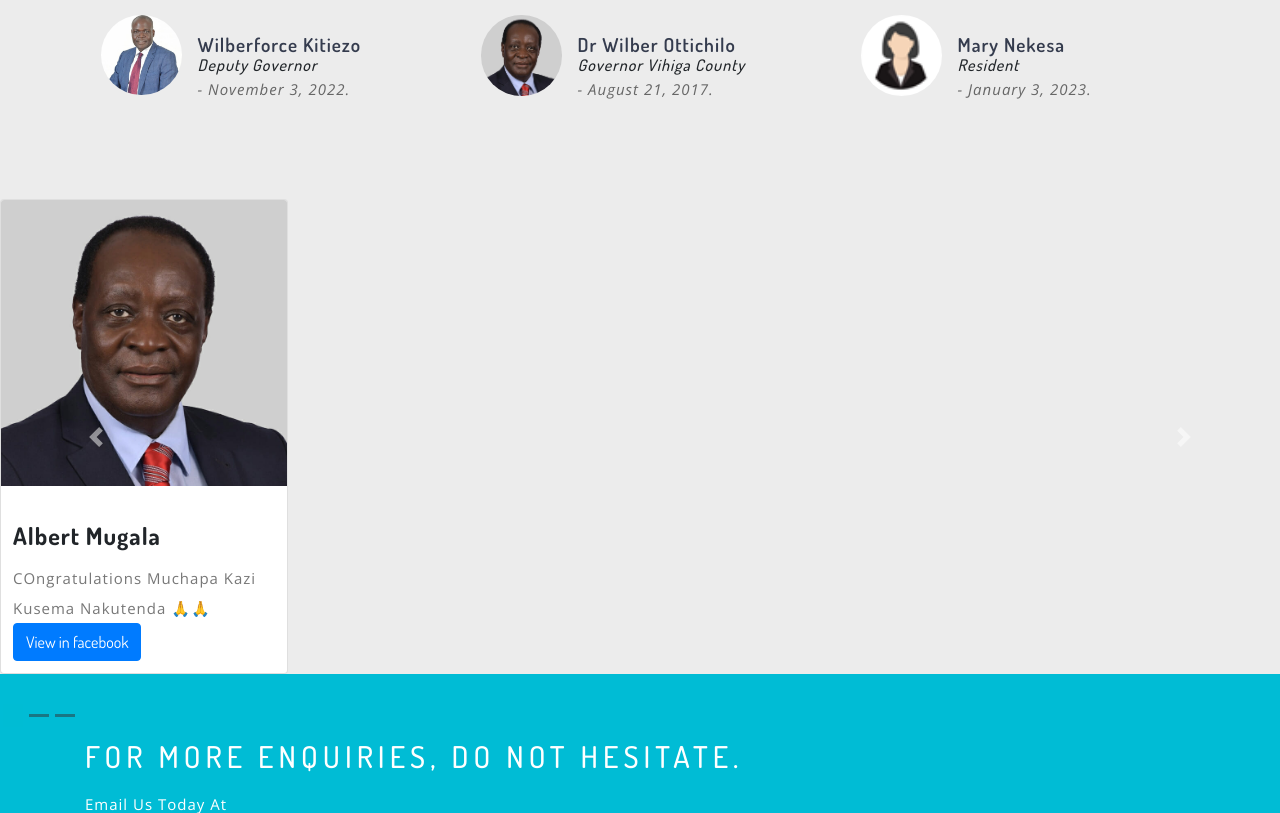
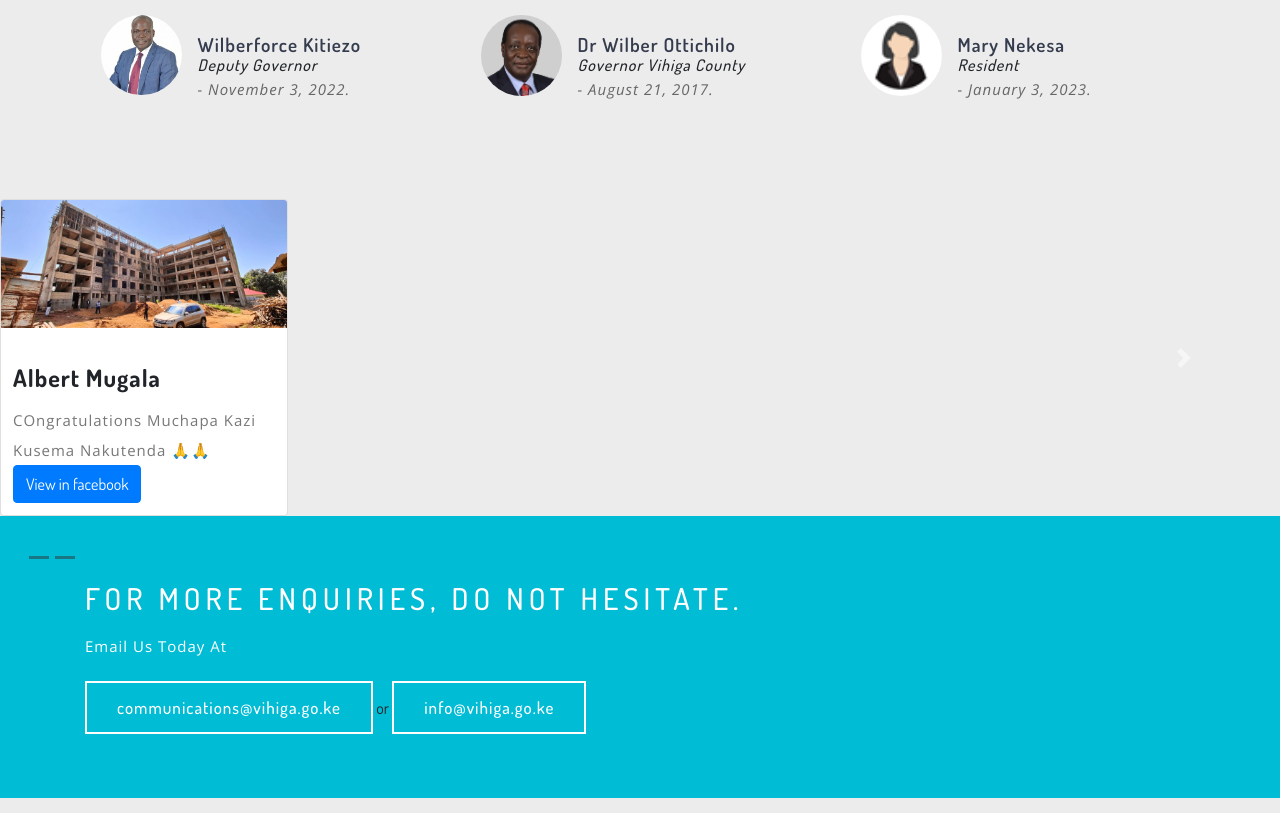
Before and after one commit to Rogendo/VHC, a Django app: page / in a window 1280 px wide. Shown: the part 2146-2959 px from the top of the page. Run offline with Django 4.2, Linux system fonts and the light colour scheme; data comes from the database, SQL or seed files in the repository.

Commit message:
Update index.html

```diff
--- a/tracker/templates/tracker/index.html
+++ b/tracker/templates/tracker/index.html
@@ -364,7 +364,7 @@ p.font-italic {
       <div class="row">
       	<div class="col-sm">
         	<div class="card" style="width: 18rem;">
-        		<img class="card-img-top" src="{% static 'images/governor.jpg' %}"  alt="Los Angeles" alt="Card image cap">
+        		<img class="card-img-top" src="{% static 'images/proj1.jpg' %}"  alt="Los Angeles" alt="Card image cap">
         			<div class="card-body">
           				<h5 class="card-title">Albert Mugala</h5>
           				<p class="card-text">COngratulations Muchapa Kazi Kusema Nakutenda 🙏🙏</p>
```
